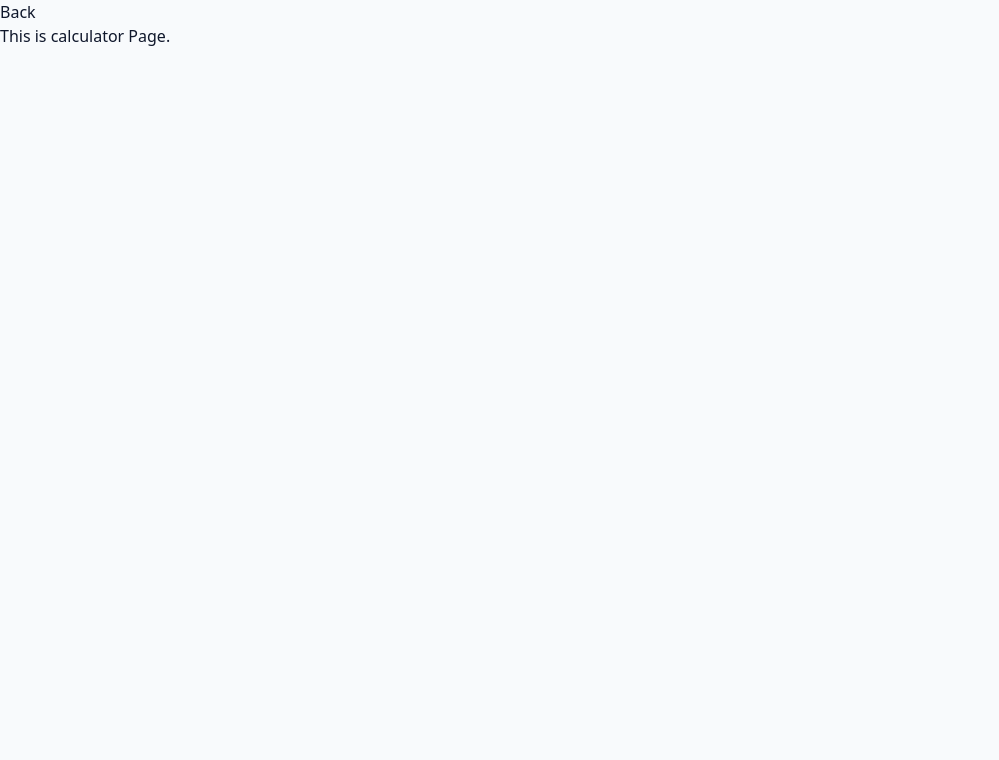
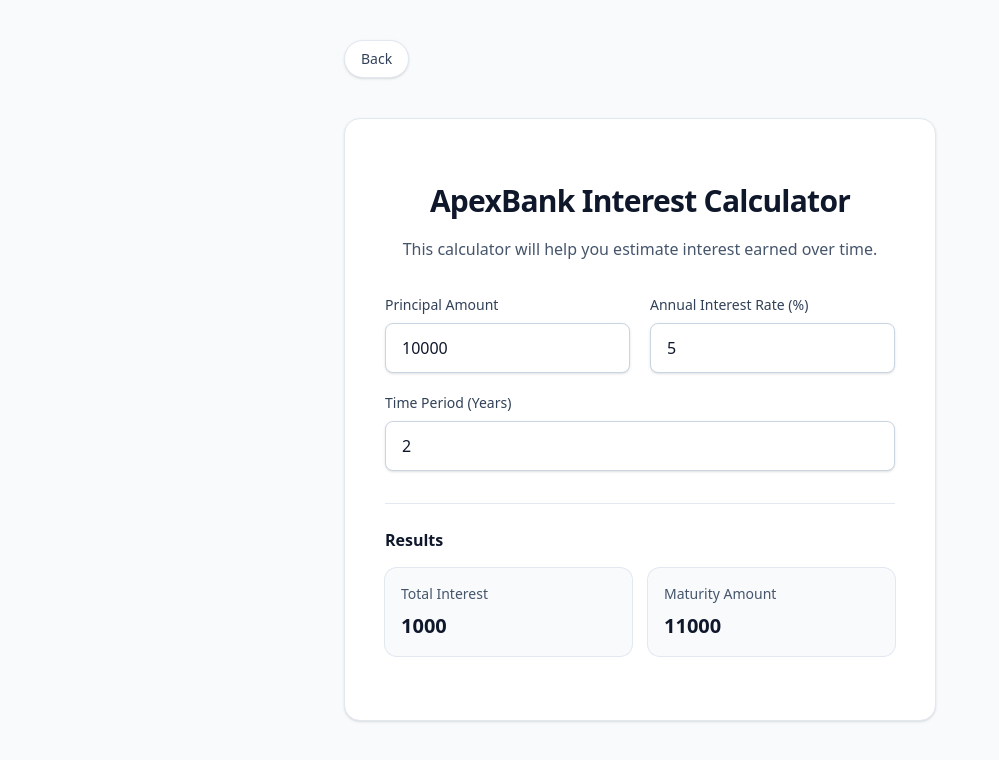
Before and after one commit to mohit825/apex-bank, a Next.js app: page /calculator in a window 1280 px wide. Shown: the top 760 px of the page, without its empty margins (0-999 px from the left). Built offline with nearby package versions, Linux system fonts and the light colour scheme.

Commit message:
added calculator component

```diff
--- a/src/app/calculator/page.tsx
+++ b/src/app/calculator/page.tsx
@@ -1,11 +1,25 @@
 import Link from "next/link";
+import InterestCalculator from "@/components/calculator/InterestCalculator";
 
 export default function Calculator() {
   return (
-    <div>
-      <Link href={"/"}>Back</Link>
+    <main className="mx-auto flex min-h-screen w-full max-w-2xl flex-col px-6 py-8 sm:px-10 sm:py-10">
+      <Link
+        href={"/"}
+        className="w-fit rounded-full border border-slate-200 bg-white px-4 py-2 text-sm font-medium text-slate-700 shadow-sm transition-colors hover:border-blue-200 hover:bg-blue-50 hover:text-blue-700 focus-visible:outline-2 focus-visible:outline-offset-2 focus-visible:outline-blue-600"
+      >
+        Back
+      </Link>
 
-      <p>This is calculator Page.</p>
-    </div>
+      <section className="my-auto rounded-2xl border border-slate-200 bg-white px-6 py-12 text-center shadow-sm sm:px-10 sm:py-16">
+        <h1 className="text-2xl font-semibold tracking-tight sm:text-3xl">
+          ApexBank Interest Calculator
+        </h1>
+        <p className="mt-4 text-base leading-7 text-slate-600">
+          This calculator will help you estimate interest earned over time.
+        </p>
+        <InterestCalculator />
+      </section>
+    </main>
   );
 }
--- a/src/app/page.tsx
+++ b/src/app/page.tsx
@@ -3,8 +3,13 @@
 export default function Home() {
   return (
     <>
-      <p>
-        <Link href={"/calculator"}>Calculator</Link>
+      <p className="absolute left-6 top-8 sm:left-10 sm:top-10">
+        <Link
+          href={"/calculator"}
+          className="inline-flex rounded-full border border-slate-200 bg-white px-4 py-2 text-sm font-medium text-slate-700 shadow-sm transition-colors hover:border-blue-200 hover:bg-blue-50 hover:text-blue-700 focus-visible:outline-2 focus-visible:outline-offset-2 focus-visible:outline-blue-600"
+        >
+          Calculator
+        </Link>
       </p>
       <main className="flex min-h-screen items-center px-6 py-16 sm:px-10">
         <div className="mx-auto w-full max-w-2xl">
--- /dev/null
+++ b/src/components/calculator/InterestCalculator.tsx
@@ -0,0 +1,192 @@
+"use client";
+import { useState } from "react";
+
+export default function InterestCalculator() {
+  const [principalAmount, setPrincipalAmount] = useState<string>("10000");
+  const [rate, setRate] = useState<string>("5");
+  const [time, setTime] = useState<string>("2");
+
+  const principal = Number(principalAmount);
+  const annualRate = Number(rate);
+  const years = Number(time);
+
+  const principalError =
+    principalAmount.trim() === "" || !Number.isFinite(principal) || principal <= 0
+      ? "Enter a valid principal amount greater than 0."
+      : null;
+  const rateError =
+    rate.trim() === "" || !Number.isFinite(annualRate) || annualRate < 0
+      ? "Enter a valid annual interest rate of 0% or more."
+      : null;
+  const timeError =
+    time.trim() === "" || !Number.isFinite(years) || years <= 0
+      ? "Enter a valid time period greater than 0 years."
+      : null;
+
+  const hasValidInputs = !principalError && !rateError && !timeError;
+  const calculatedInterest = hasValidInputs
+    ? (principal * annualRate * years) / 100
+    : null;
+  const maturityAmount =
+    calculatedInterest === null ? null : principal + calculatedInterest;
+  const hasValidResults =
+    calculatedInterest !== null &&
+    maturityAmount !== null &&
+    Number.isFinite(calculatedInterest) &&
+    Number.isFinite(maturityAmount);
+  const calculationError =
+    hasValidInputs && !hasValidResults
+      ? "These values are too large to calculate."
+      : null;
+
+  return (
+    <div className="mt-8 text-left">
+      <fieldset>
+        <legend className="sr-only">Interest calculator inputs</legend>
+        <div className="grid gap-5 sm:grid-cols-2">
+          <div>
+            <label
+              htmlFor="principal-amount"
+              className="block text-sm font-medium text-slate-700"
+            >
+              Principal Amount
+            </label>
+            <input
+              id="principal-amount"
+              name="principalAmount"
+              type="number"
+              step="any"
+              value={principalAmount}
+              onChange={(e) => setPrincipalAmount(e.target.value)}
+              aria-invalid={Boolean(principalError)}
+              aria-describedby={
+                principalError ? "principal-amount-error" : undefined
+              }
+              className="mt-2 block w-full rounded-lg border border-slate-300 bg-white px-4 py-3 text-base text-slate-900 shadow-sm aria-invalid:border-red-500 focus-visible:outline-2 focus-visible:outline-offset-2 focus-visible:outline-blue-600"
+            />
+            {principalError && (
+              <p
+                id="principal-amount-error"
+                role="status"
+                className="mt-2 text-sm text-red-700"
+              >
+                {principalError}
+              </p>
+            )}
+          </div>
+
+          <div>
+            <label
+              htmlFor="annual-interest-rate"
+              className="block text-sm font-medium text-slate-700"
+            >
+              Annual Interest Rate (%)
+            </label>
+            <input
+              id="annual-interest-rate"
+              name="annualInterestRate"
+              type="number"
+              step="any"
+              value={rate}
+              onChange={(e) => setRate(e.target.value)}
+              aria-invalid={Boolean(rateError)}
+              aria-describedby={
+                rateError ? "annual-interest-rate-error" : undefined
+              }
+              className="mt-2 block w-full rounded-lg border border-slate-300 bg-white px-4 py-3 text-base text-slate-900 shadow-sm aria-invalid:border-red-500 focus-visible:outline-2 focus-visible:outline-offset-2 focus-visible:outline-blue-600"
+            />
+            {rateError && (
+              <p
+                id="annual-interest-rate-error"
+                role="status"
+                className="mt-2 text-sm text-red-700"
+              >
+                {rateError}
+              </p>
+            )}
+          </div>
+
+          <div className="sm:col-span-2">
+            <label
+              htmlFor="time-period-years"
+              className="block text-sm font-medium text-slate-700"
+            >
+              Time Period (Years)
+            </label>
+            <input
+              id="time-period-years"
+              name="timePeriodYears"
+              type="number"
+              step="any"
+              value={time}
+              onChange={(e) => setTime(e.target.value)}
+              aria-invalid={Boolean(timeError)}
+              aria-describedby={
+                timeError ? "time-period-years-error" : undefined
+              }
+              className="mt-2 block w-full rounded-lg border border-slate-300 bg-white px-4 py-3 text-base text-slate-900 shadow-sm aria-invalid:border-red-500 focus-visible:outline-2 focus-visible:outline-offset-2 focus-visible:outline-blue-600"
+            />
+            {timeError && (
+              <p
+                id="time-period-years-error"
+                role="status"
+                className="mt-2 text-sm text-red-700"
+              >
+                {timeError}
+              </p>
+            )}
+          </div>
+        </div>
+      </fieldset>
+
+      <section
+        aria-labelledby="results-heading"
+        className="mt-8 border-t border-slate-200 pt-6"
+      >
+        <h2
+          id="results-heading"
+          className="text-base font-semibold text-slate-900"
+        >
+          Results
+        </h2>
+        {calculationError && (
+          <p role="status" className="mt-2 text-sm text-red-700">
+            {calculationError}
+          </p>
+        )}
+        <dl className="mt-4 grid gap-4 sm:grid-cols-2">
+          <div className="rounded-xl bg-slate-50 p-4 ring-1 ring-slate-200">
+            <dt className="text-sm font-medium text-slate-600">
+              Total Interest
+            </dt>
+            <dd className="mt-2 text-xl font-semibold text-slate-900">
+              <output htmlFor="principal-amount annual-interest-rate time-period-years">
+                <span aria-hidden="true">
+                  {hasValidResults ? calculatedInterest : "—"}
+                </span>
+                <span className="sr-only">
+                  {hasValidResults ? calculatedInterest : "No result available"}
+                </span>
+              </output>
+            </dd>
+          </div>
+          <div className="rounded-xl bg-slate-50 p-4 ring-1 ring-slate-200">
+            <dt className="text-sm font-medium text-slate-600">
+              Maturity Amount
+            </dt>
+            <dd className="mt-2 text-xl font-semibold text-slate-900">
+              <output htmlFor="principal-amount annual-interest-rate time-period-years">
+                <span aria-hidden="true">
+                  {hasValidResults ? maturityAmount : "—"}
+                </span>
+                <span className="sr-only">
+                  {hasValidResults ? maturityAmount : "No result available"}
+                </span>
+              </output>
+            </dd>
+          </div>
+        </dl>
+      </section>
+    </div>
+  );
+}
```
